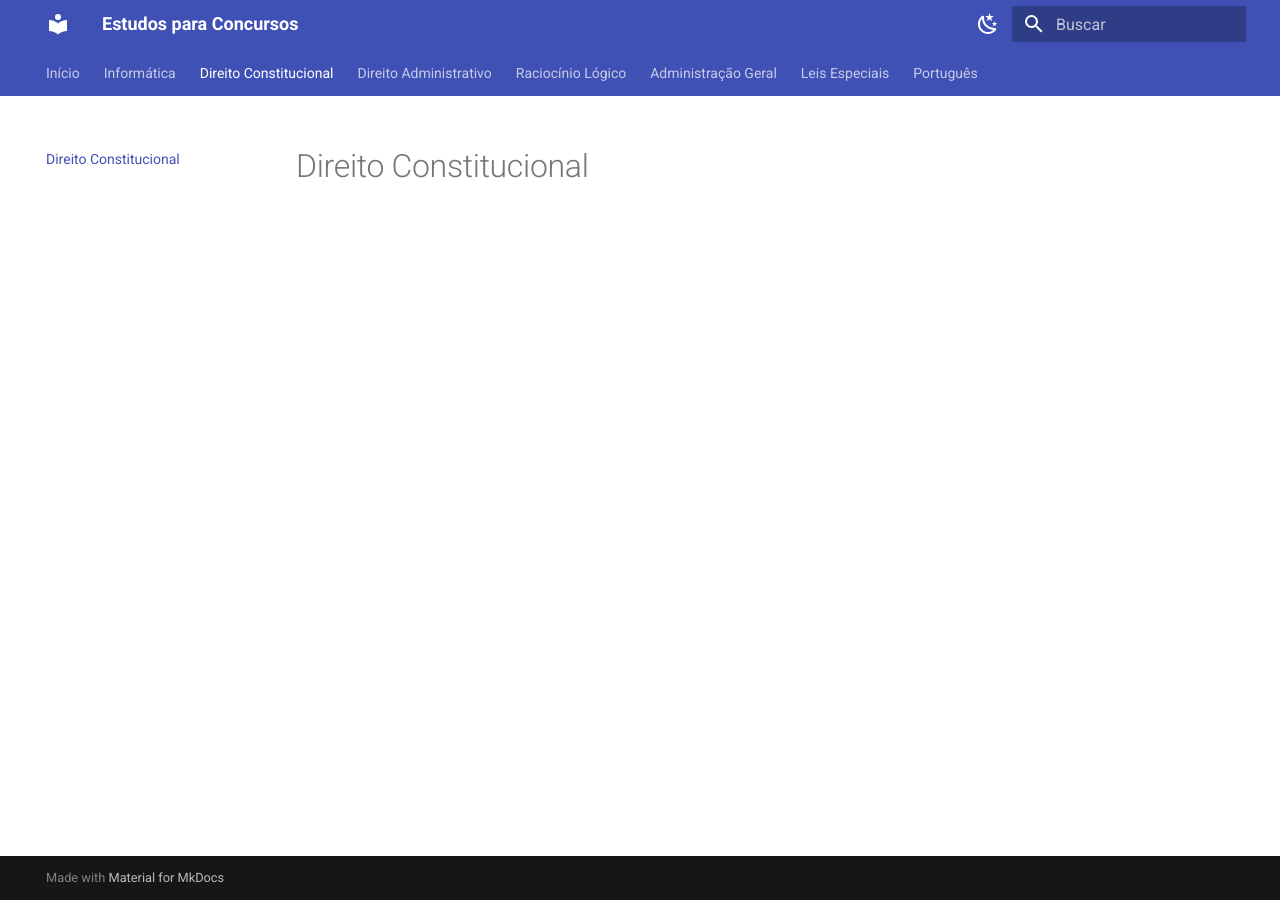
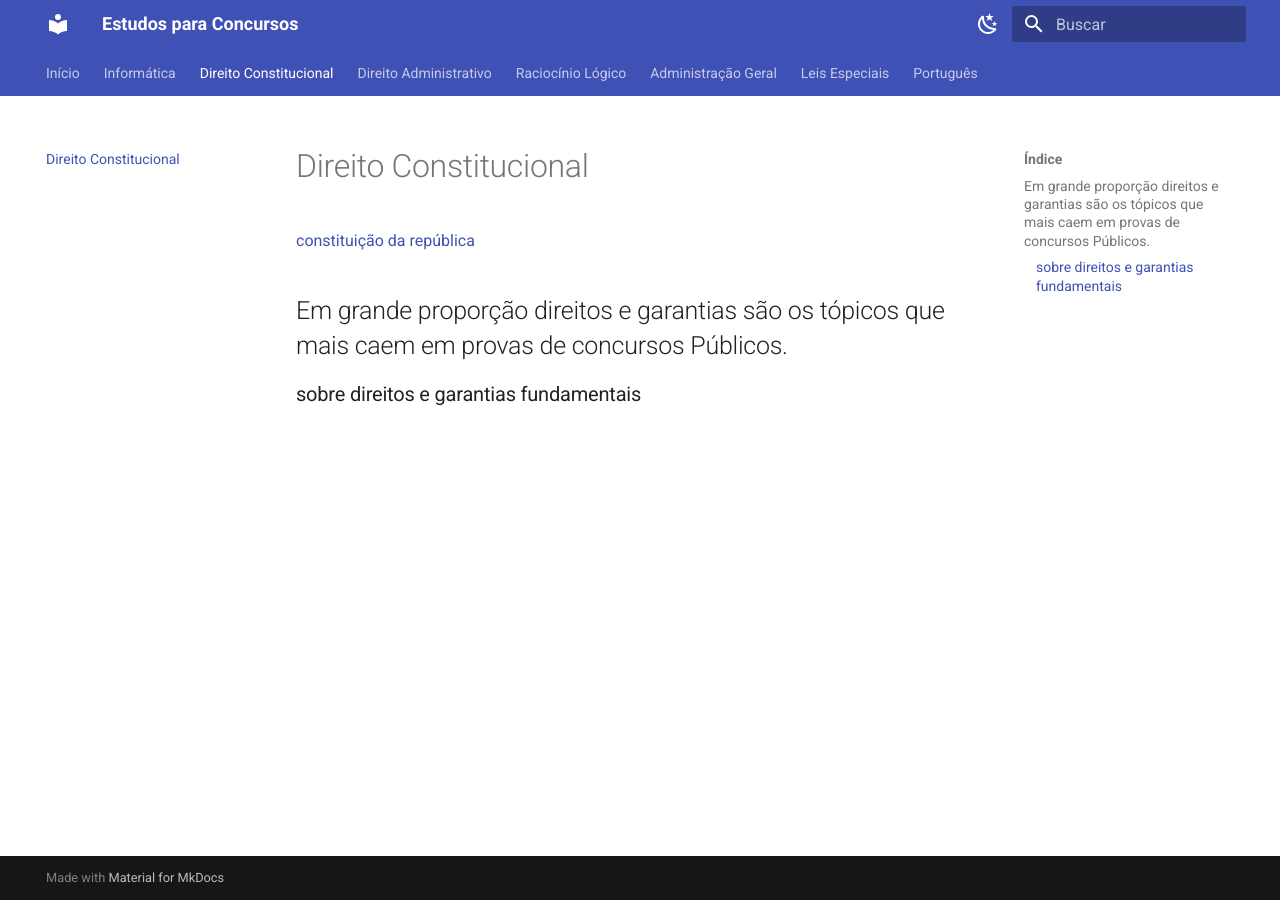
Before and after one commit to Vinnyunderline/Meu-estudo-para-concursos, an MkDocs documentation site: the page built from docs/dir.constitucional.md, in a window 1280 px wide. Built offline with MkDocs 1.6.1 and Material for MkDocs 9.7.7, drawn with Linux system fonts in a browser that asks for light colours.

Commit message:
Atualizar o dir.constitucional.md
edicao de link

```diff
--- a/docs/dir.constitucional.md
+++ b/docs/dir.constitucional.md
@@ -1 +1,7 @@
 # Direito Constitucional
+
+[constituição da república](https://www.planalto.gov.br/ccivil_03/constituicao/constituicao.htm)
+
+## Em grande proporção direitos e garantias são os tópicos que mais caem em provas de concursos Públicos.
+
+### sobre direitos e garantias fundamentais
```
